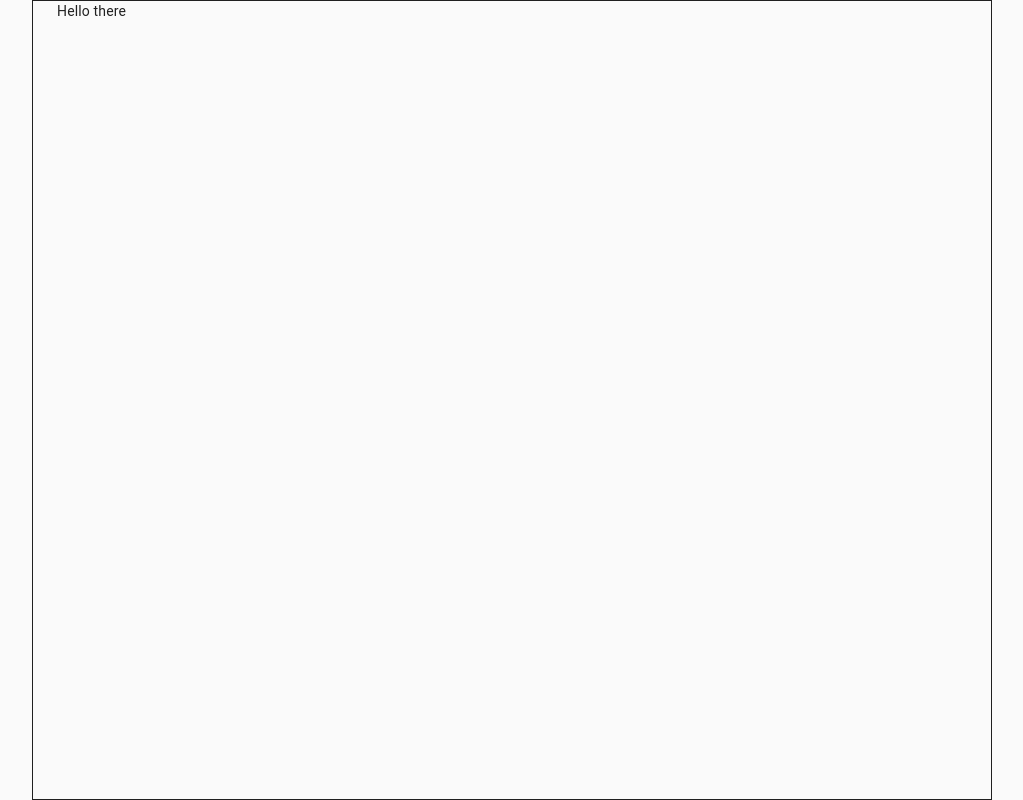
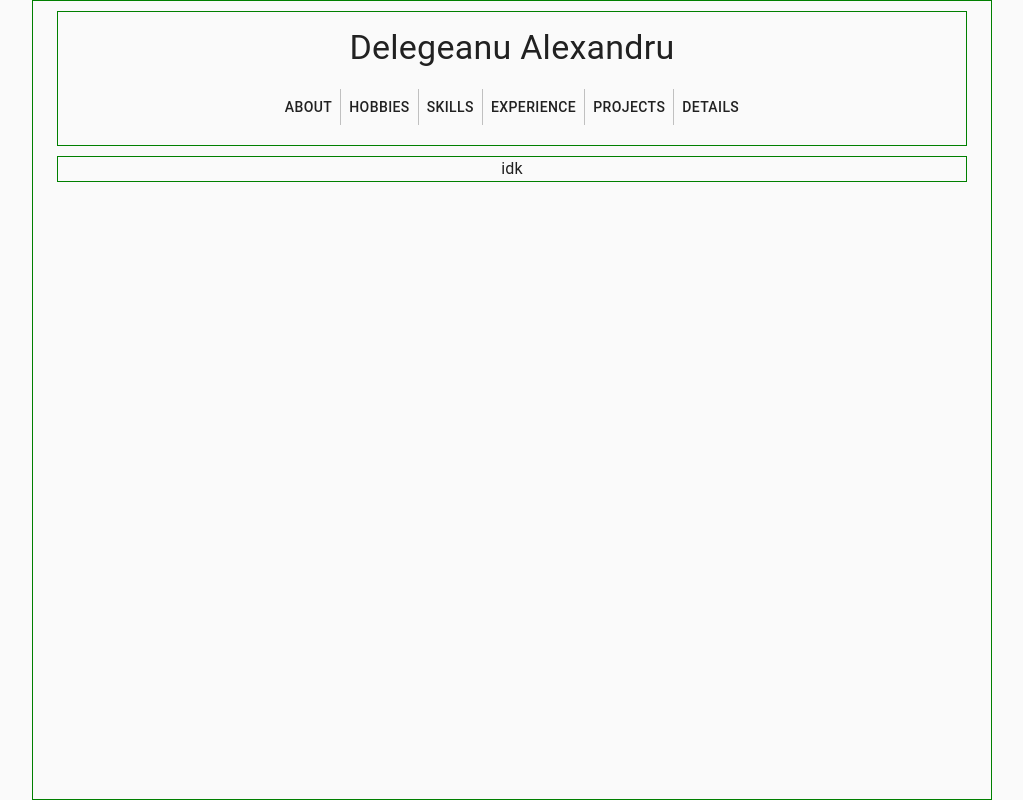
Before and after one commit to TheAncientOwl/personal-page, a React (Create React App) app: page / in a window 1280 px wide. Shown: the whole page, without its empty margins (128-1151 px from the left). Built offline with nearby package versions, Linux system fonts and the light colour scheme.

Commit message:
Came up with (some working) layout. (finally).

```diff
--- /dev/null
+++ b/src/components/About.jsx
@@ -0,0 +1,5 @@
+import React from 'react';
+
+export default function About() {
+  return <div>About</div>;
+}
--- a/src/components/App.jsx
+++ b/src/components/App.jsx
@@ -1,23 +1,27 @@
-import React from 'react';
-
-import { makeStyles, Container, CssBaseline } from '@material-ui/core';
+import { Container, CssBaseline, makeStyles } from '@material-ui/core';
+import React, { useState } from 'react';
+import AppContent from './AppContent';
+import NavBar from './NavBar';
 
 const useStyles = makeStyles({
   root: {
     height: '100vh',
     borderStyle: 'solid',
     borderWidth: '0.5px',
+    borderColor: 'green',
   },
 });
 
 export default function App() {
+  const [content, setContent] = useState('idk');
   const classes = useStyles();
 
   return (
     <>
       <CssBaseline />
       <Container className={classes.root} fixed maxWidth='md'>
-        Hello there
+        <NavBar onClick={setContent} />
+        <AppContent>{content}</AppContent>
       </Container>
     </>
   );
--- /dev/null
+++ b/src/components/AppContent.jsx
@@ -0,0 +1,22 @@
+import React from 'react';
+import PropTypes from 'prop-types';
+import { makeStyles, Typography } from '@material-ui/core';
+
+const useStyles = makeStyles({
+  root: {
+    borderStyle: 'solid',
+    borderWidth: '0.5px',
+    borderColor: 'green',
+    marginTop: '10px',
+    textAlign: 'center',
+  },
+});
+
+export default function AppContent({ children }) {
+  const classes = useStyles();
+  return <Typography className={classes.root}>{children}</Typography>;
+}
+
+AppContent.propTypes = {
+  children: PropTypes.any.isRequired,
+};
--- /dev/null
+++ b/src/components/Details.jsx
@@ -0,0 +1,5 @@
+import React from 'react';
+
+export default function Details() {
+  return <div>Details</div>;
+}
--- /dev/null
+++ b/src/components/Experience.jsx
@@ -0,0 +1,5 @@
+import React from 'react';
+
+export default function Experience() {
+  return <div>Experience</div>;
+}
--- /dev/null
+++ b/src/components/Hobbies.jsx
@@ -0,0 +1,5 @@
+import React from 'react';
+
+export default function Hobbies() {
+  return <div>Hobbies</div>;
+}
--- /dev/null
+++ b/src/components/NavBar.jsx
@@ -0,0 +1,30 @@
+import { makeStyles } from '@material-ui/core';
+import PropTypes from 'prop-types';
+import React from 'react';
+import NavBarButtons from './NavBarButtons';
+import NavBarNameTitle from './NavBarNameTitle';
+
+const useStyles = makeStyles({
+  root: {
+    borderStyle: 'solid',
+    borderWidth: '0.5px',
+    borderColor: 'green',
+    textAlign: 'center',
+    marginTop: '10px',
+  },
+});
+
+export default function NavBar({ onClick }) {
+  const classes = useStyles();
+
+  return (
+    <div className={classes.root}>
+      <NavBarNameTitle />
+      <NavBarButtons onClick={onClick} />
+    </div>
+  );
+}
+
+NavBar.propTypes = {
+  onClick: PropTypes.func.isRequired,
+};
--- /dev/null
+++ b/src/components/NavBarButtons.jsx
@@ -0,0 +1,65 @@
+import React from 'react';
+import PropTypes from 'prop-types';
+
+import { makeStyles, ButtonGroup, Button } from '@material-ui/core';
+
+import About from './About';
+import Hobbies from './Hobbies';
+import Skills from './Skills';
+import Experience from './Experience';
+import Projects from './Projects';
+import Details from './Details';
+
+const ButtonsConfig = [
+  {
+    title: 'About',
+    makeContent: About,
+  },
+  {
+    title: 'Hobbies',
+    makeContent: Hobbies,
+  },
+  {
+    title: 'Skills',
+    makeContent: Skills,
+  },
+  {
+    title: 'Experience',
+    makeContent: Experience,
+  },
+  {
+    title: 'Projects',
+    makeContent: Projects,
+  },
+  {
+    title: 'Details',
+    makeContent: Details,
+  },
+];
+
+const useStyles = makeStyles({
+  root: {
+    paddingTop: '20px',
+    paddingBottom: '20px',
+  },
+});
+
+export default function NavBarButtons({ onClick }) {
+  const classes = useStyles();
+
+  return (
+    <ButtonGroup className={classes.root} variant='text'>
+      {ButtonsConfig.map((button, index) => {
+        return (
+          <Button onClick={() => onClick(button.makeContent)} key={index}>
+            {button.title}
+          </Button>
+        );
+      })}
+    </ButtonGroup>
+  );
+}
+
+NavBarButtons.propTypes = {
+  onClick: PropTypes.func.isRequired,
+};
--- /dev/null
+++ b/src/components/NavBarNameTitle.jsx
@@ -0,0 +1,18 @@
+import React from 'react';
+
+import { makeStyles, Typography } from '@material-ui/core';
+
+const useStyles = makeStyles({
+  root: {
+    paddingTop: '15px',
+  },
+});
+
+export default function NavBarNameTitle() {
+  const classes = useStyles();
+  return (
+    <Typography className={classes.root} variant='h4'>
+      Delegeanu Alexandru
+    </Typography>
+  );
+}
--- /dev/null
+++ b/src/components/Projects.jsx
@@ -0,0 +1,5 @@
+import React from 'react';
+
+export default function Projects() {
+  return <div>Projects</div>;
+}
--- /dev/null
+++ b/src/components/Skills.jsx
@@ -0,0 +1,5 @@
+import React from 'react';
+
+export default function Skills() {
+  return <div>Skills</div>;
+}
```
Also changed, not shown: src/images/big.png (added).
